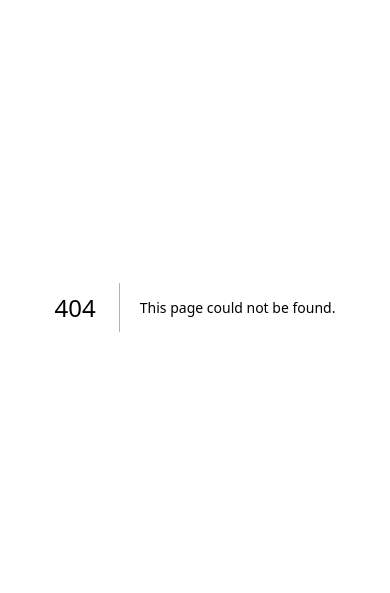
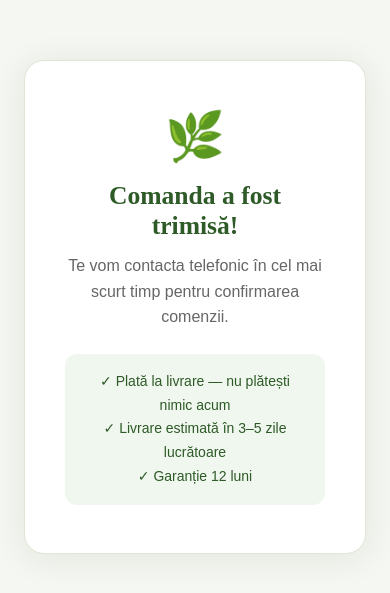
Before and after one commit to Iulian88/cleste-landing, a Next.js app: page /confirmare in a window 390 px wide. Before the commit this address had no page. Shown: the part 115-708 px from the top of the page. Built offline with nearby package versions, Linux system fonts and the light colour scheme.

Commit message:
feat: Supabase orders integration
- install @supabase/supabase-js
- add lib/supabase.ts (lazy client)
- add POST /api/orders route (validate + insert)
- checkout form in cart panel (name/phone/address)
- redirect to /confirmare on success
- add /confirmare page

```diff
--- /dev/null
+++ b/app/api/orders/route.ts
@@ -0,0 +1,38 @@
+import { NextRequest, NextResponse } from "next/server";
+import { getSupabase } from "@/lib/supabase";
+
+export async function POST(req: NextRequest) {
+  let body: unknown;
+  try {
+    body = await req.json();
+  } catch {
+    return NextResponse.json({ error: "Invalid JSON" }, { status: 400 });
+  }
+
+  const { name, phone, address } = body as Record<string, string>;
+
+  if (!name?.trim() || !phone?.trim() || !address?.trim()) {
+    return NextResponse.json(
+      { error: "Câmpurile name, phone și address sunt obligatorii." },
+      { status: 400 }
+    );
+  }
+
+  const { error } = await getSupabase().from("orders").insert({
+    name: name.trim(),
+    phone: phone.trim(),
+    address: address.trim(),
+    product: "Cleste",
+    price: 99,
+  });
+
+  if (error) {
+    console.error("Supabase insert error:", error.message);
+    return NextResponse.json(
+      { error: "Eroare la salvarea comenzii. Încearcă din nou." },
+      { status: 500 }
+    );
+  }
+
+  return NextResponse.json({ success: true });
+}
--- /dev/null
+++ b/app/confirmare/page.tsx
@@ -0,0 +1,60 @@
+export default function Confirmare() {
+  return (
+    <main
+      style={{
+        minHeight: "100vh",
+        display: "flex",
+        alignItems: "center",
+        justifyContent: "center",
+        background: "#f5f7f2",
+        fontFamily: "'DM Sans', sans-serif",
+        padding: "2rem 1.5rem",
+      }}
+    >
+      <div
+        style={{
+          background: "#fff",
+          borderRadius: "20px",
+          padding: "3rem 2.5rem",
+          maxWidth: "480px",
+          width: "100%",
+          textAlign: "center",
+          boxShadow: "0 4px 32px rgba(45,90,39,0.1)",
+          border: "1px solid #e0e5d5",
+        }}
+      >
+        <div style={{ fontSize: "3rem", marginBottom: "1rem" }}>🌿</div>
+
+        <h1
+          style={{
+            fontFamily: "'Playfair Display', serif",
+            fontSize: "1.6rem",
+            color: "#2d5a27",
+            marginBottom: "0.75rem",
+          }}
+        >
+          Comanda a fost trimisă!
+        </h1>
+
+        <p style={{ color: "#666", fontSize: "1rem", lineHeight: 1.6, marginBottom: "1.5rem" }}>
+          Te vom contacta telefonic în cel mai scurt timp pentru confirmarea comenzii.
+        </p>
+
+        <div
+          style={{
+            background: "#f0f7ee",
+            borderRadius: "12px",
+            padding: "1rem 1.25rem",
+            fontSize: "0.875rem",
+            color: "#2d5a27",
+            lineHeight: 1.7,
+          }}
+        >
+          <div>✓ Plată la livrare — nu plătești nimic acum</div>
+          <div>✓ Livrare estimată în 3–5 zile lucrătoare</div>
+          <div>✓ Garanție 12 luni</div>
+        </div>
+      </div>
+    </main>
+  );
+}
--- /dev/null
+++ b/lib/supabase.ts
@@ -0,0 +1,7 @@
+import { createClient } from "@supabase/supabase-js";
+
+export function getSupabase() {
+  const url = process.env.NEXT_PUBLIC_SUPABASE_URL!;
+  const key = process.env.NEXT_PUBLIC_SUPABASE_ANON_KEY!;
+  return createClient(url, key);
+}
--- a/package.json
+++ b/package.json
@@ -9,6 +9,7 @@
     "lint": "next lint"
   },
   "dependencies": {
+    "@supabase/supabase-js": "^2.101.1",
     "next": "^15.3.0",
     "react": "^19.0.0",
     "react-dom": "^19.0.0"
@@ -17,7 +18,7 @@
     "@types/node": "^22",
     "@types/react": "^19",
     "@types/react-dom": "^19",
-    "typescript": "^5",
-    "postcss": "^8"
+    "postcss": "^8",
+    "typescript": "^5"
   }
 }
```
Also changed, not shown: app/cleste-legat/page.tsx (+115 -3 lines), 1 other file (tests, documents, lock files or other folders).
